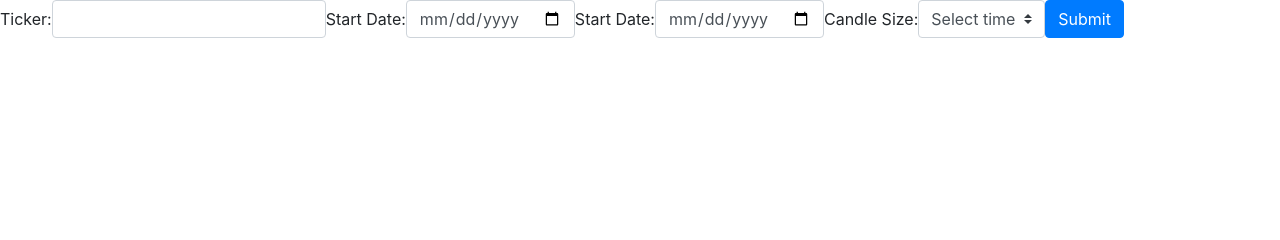
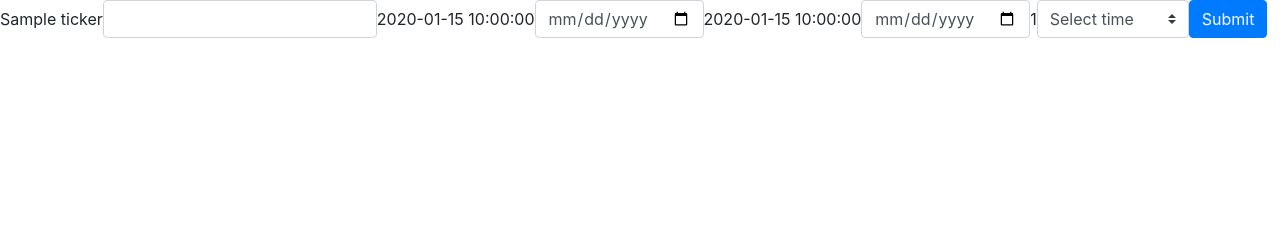
Before and after one commit to ra2929/financial-data-fullstack-project, a Flask app: template group69-proj1-3/templates/index.html in a window 1280 px wide. Shown: the part 356-596 px from the top of the page. Run offline with Flask 2, Linux system fonts and the light colour scheme; the template is opened without the code that fills it: most values are stand-ins (such as "Sample title", 1, 10 or a date in 2020); parts of the project's set-up code (start-up, migrations or seed data) failed here and were passed over; some libraries are stand-ins or nearby versions.

Commit message:
set up form for interaction with candlestick graph via candlestick.py

```diff
--- a/group69-proj1-3/templates/index.html
+++ b/group69-proj1-3/templates/index.html
@@ -1,5 +1,6 @@
 <!DOCTYPE html>
 <html lang="en">
+
 <head>
     <title>Financial Database project</title>
     <meta charset="utf-8">
@@ -27,25 +28,24 @@
     </nav>
     <!--Candlestick graph-->
     <div id="chartContainer" style="height: 300px; width: 100%;"></div>
-<script src="https://canvasjs.com/assets/script/canvasjs.min.js"></script>
-<script src="https://canvasjs.com/assets/script/jquery-1.11.1.min.js"></script>
+
     <!--Form for the candlestick graph-->
     <form class="form-inline" action="/action_page.php">
-  <label for="Ticker">Ticker:</label>
+        <label for="Ticker"> {{ticker}} </label>
         <input type="" class="form-control" id="ticker">
-  <label for="Start Date">Start Date:</label>
+        <label for="Start Date">{{startDate}}</label>
         <input type="Date" class="form-control" id="date-start">
-  <label for="End Date">Start Date:</label>
+        <label for="End Date">{{endDate}}</label>
         <input type="Date" class="form-control" id="date-end">
-  <label for="Candle Size">Candle Size:</label>
+        <label for="Candle Size">{{size}}</label>
         <select class="custom-select">
       <option selected>Select time</option>
-  <option value="5">5</option>
-  <option value="10">10</option>
-  <option value="15">15</option>
-  <option value="30">30</option>
+      <option value="5">{{five}}</option>
+      <option value="10">{{ten}}</option>
+      <option value="15">{{fifteen}}</option>
+      <option value="30">{{thirty}}</option>
       </select>
         <button type="submit" class="btn btn-primary">Submit</button>
-</form
-</body>
+    </form </body>
+
 </html>
```
Lines whose indentation alone changed are shown as unchanged.
